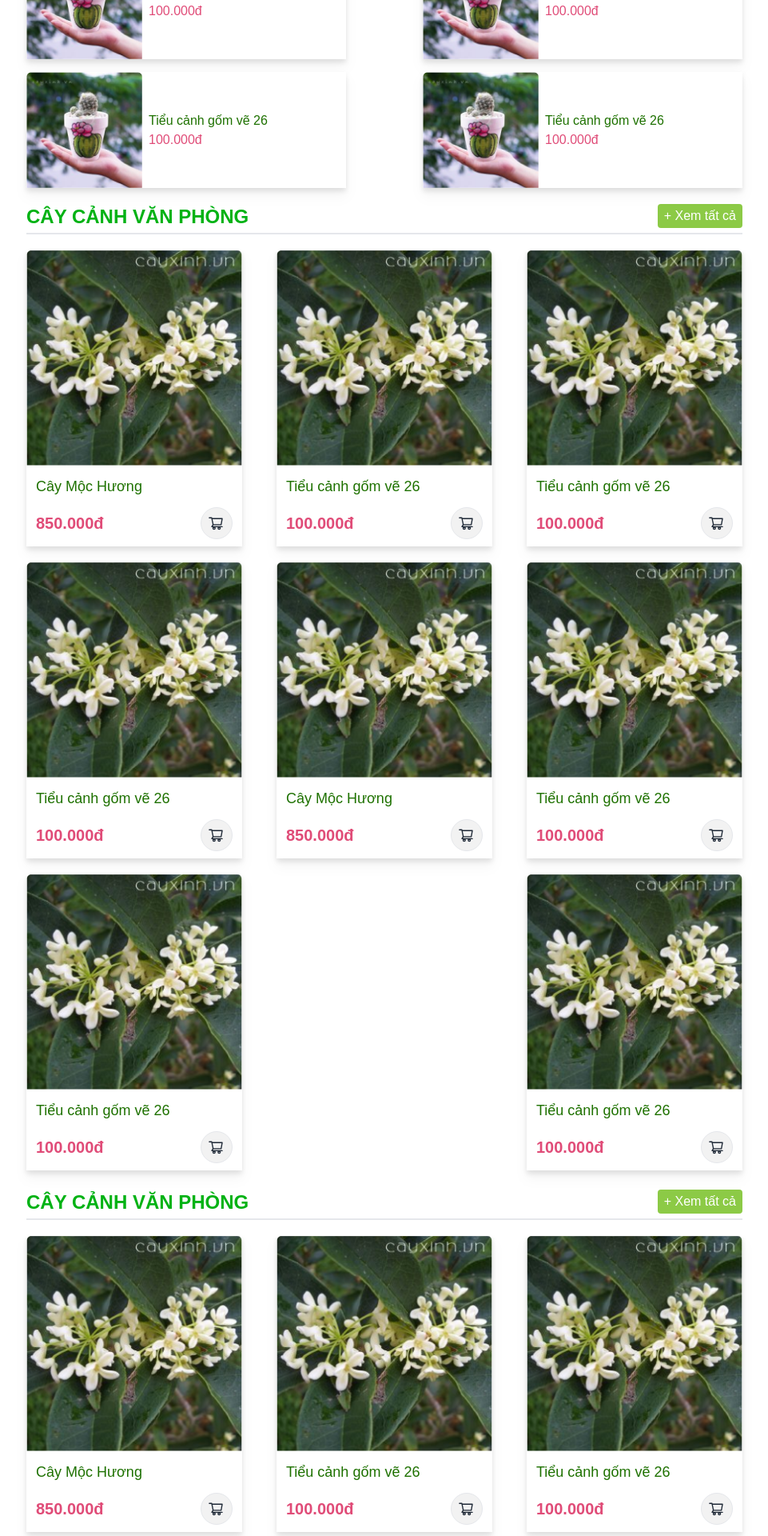
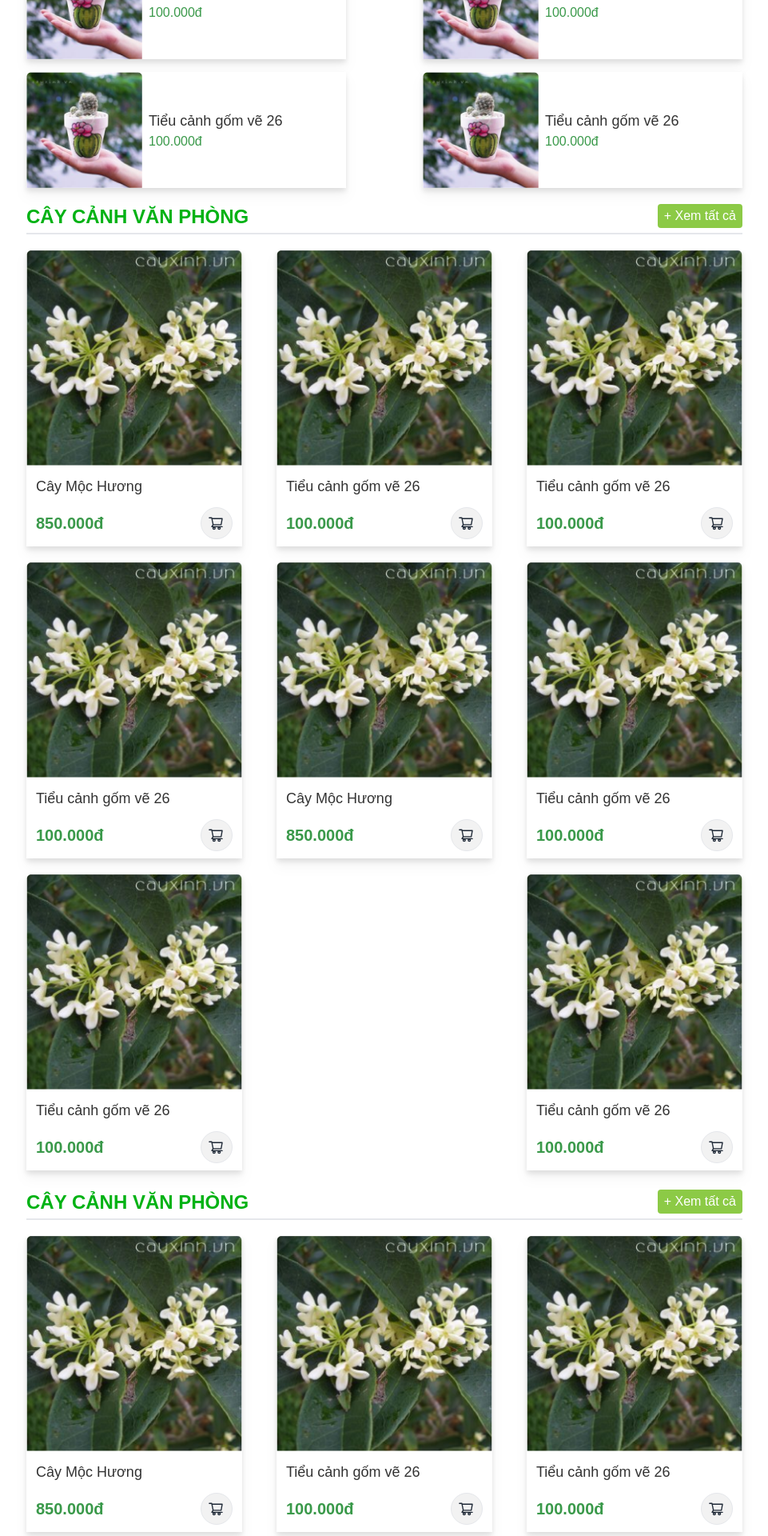
Before and after one commit to Capstone-Bonsai/bonsai_FE, a React (Vite) app: page / in a window 1280 px wide. Shown: the part 1000-2920 px from the top of the page at 80% size, without its empty margins (159-1120 px from the left). Built offline with nearby package versions, Linux system fonts and the light colour scheme.

Commit message:
fix somthing homepage

```diff
--- a/src/pages/HomePage/SellProducts.jsx
+++ b/src/pages/HomePage/SellProducts.jsx
@@ -30,8 +30,8 @@ function SellProducts() {
           >
             <img src={product.image} width={145} height={145} alt="" />
             <div className="ml-2">
-              <div className="text-[#1E7100]">{product.name}</div>
-              <div className="text-[#E04C78]">{product.price}</div>
+              <div className="text-[#333333] text-lg hover:text-[#1E7100]">{product.name}</div>
+              <div className="text-[#3A994A]">{product.price}</div>
             </div>
           </a>
         ))}
@@ -54,11 +54,11 @@ function SellProducts() {
               <img src={office.image} alt="" />
               <div className="pt-3 px-3">
                 <div className="mb-3">
-                  <Link className="text-[#1E7100] text-lg hover:text-[#333333]">{office.name}</Link>
+                  <Link className="text-[#333333] text-lg hover:text-[#1E7100]">{office.name}</Link>
                 </div>
                 <div className="grid grid-cols-3">
                   <div class="flex items-center">
-                    <div className="text-[#E04C78] text-xl font-semibold">{office.price}</div>
+                    <div className="text-[#3A994A] text-xl font-semibold">{office.price}</div>
                   </div>
                   <div class="col-end-4 flex justify-end">
                     <Link
@@ -92,11 +92,11 @@ function SellProducts() {
               <img src={office.image} alt="" />
               <div className="pt-3 px-3">
                 <div className="mb-3">
-                  <Link className="text-[#1E7100] text-lg hover:text-[#333333]">{office.name}</Link>
+                  <Link className="text-[#333333] text-lg hover:text-[#1E7100]">{office.name}</Link>
                 </div>
                 <div className="grid grid-cols-3">
                   <div class="flex items-center">
-                    <div className="text-[#E04C78] text-xl font-semibold">{office.price}</div>
+                    <div className="text-[#3A994A] text-xl font-semibold">{office.price}</div>
                   </div>
                   <div class="col-end-4 flex justify-end">
                     <Link
```
